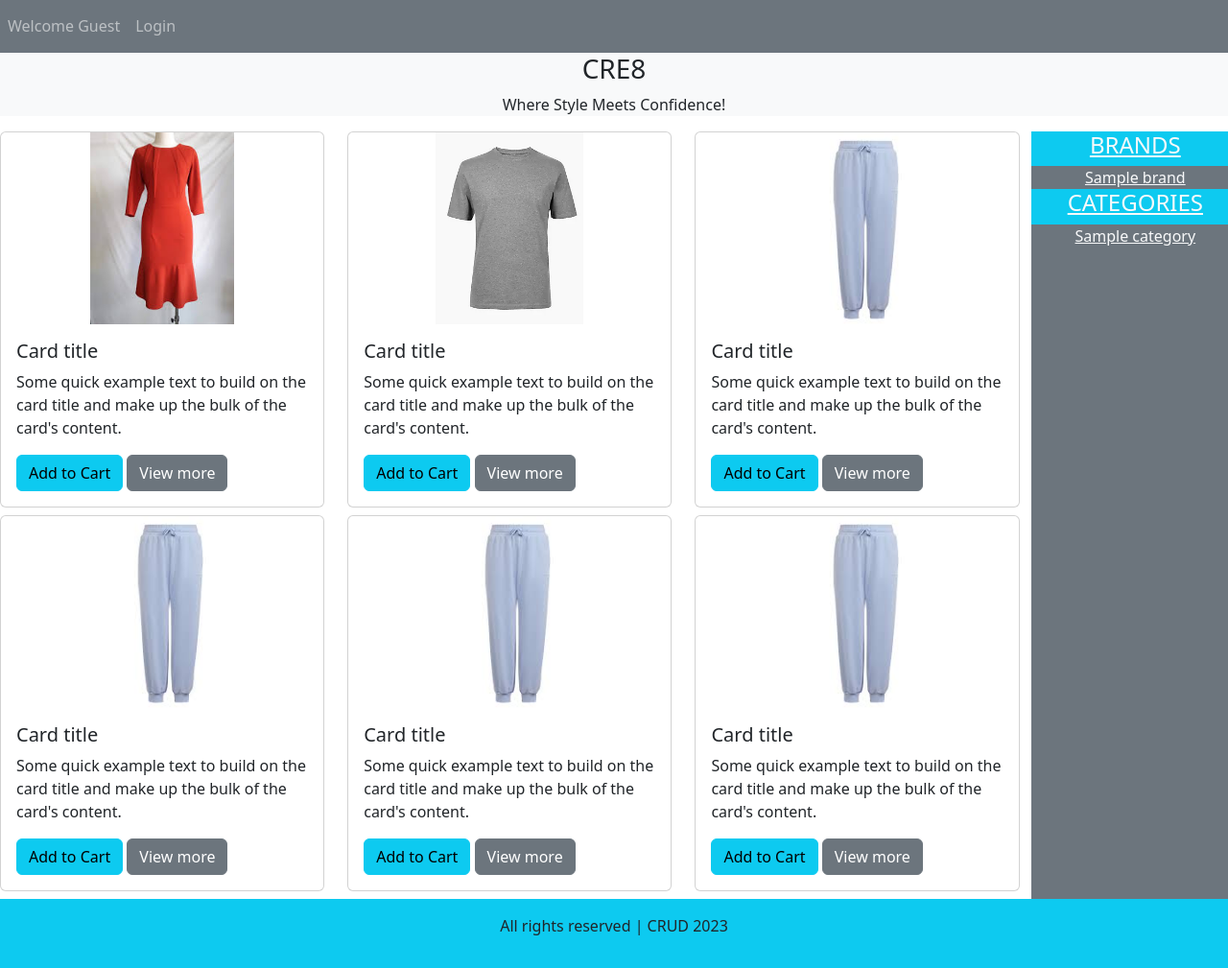
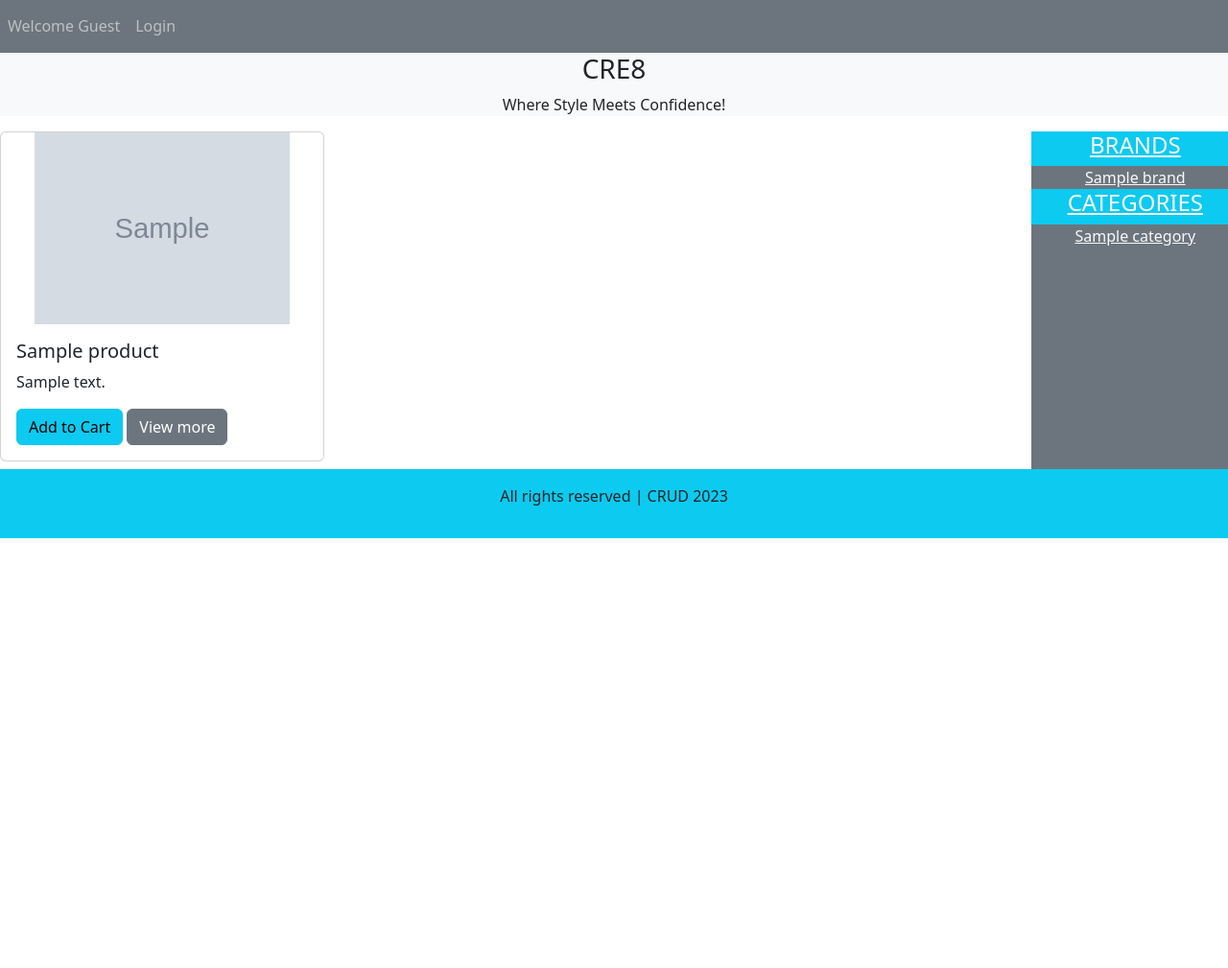
Before and after one commit to walts731/CRE8, a PHP site: page /index.php in a window 1280 px wide. Shown: the part 105-1114 px from the top of the page at 96% size. After the commit the page ends 666 px from the top, so only its background shows below. Run offline with PHP 8.4, Linux system fonts and the light colour scheme; tables that the repository leaves empty or names only in its code hold one stand-in row (values such as "Sample post"); grey boxes marked "Sample" are stand-in pictures.

Commit message:
displaying dynamic products

```diff
--- a/index.php
+++ b/index.php
@@ -76,76 +76,40 @@ include('includes/connect.php');
   <!-- fourth child -->
   <div class="row">
     <div class="col-md-10">
+      <!-- products -->
       <div class="row">
-        <div class="col-md-4 mb-2">
-        <div class="card">
-  <img src="./img/dress.jpg" class="card-img-top" alt="...">
-  <div class="card-body">
-    <h5 class="card-title">Card title</h5>
-    <p class="card-text">Some quick example text to build on the card title and make up the bulk of the card's content.</p>
-    <a href="#" class="btn btn-info">Add to Cart</a>
-    <a href="#" class="btn btn-secondary">View more</a>
-  </div>
+  <!-- fetching products -->
+      <?php
+  $select_query="Select * from `products` order by rand() LIMIT 0,9";
+  $result_query=mysqli_query($con, $select_query);
+  //$row=mysqli_fetch_assoc($result_query);
+  //echo $row['product_title'];
+  while( $row=mysqli_fetch_assoc($result_query)){
+    $product_id=$row['product_id'];
+    $product_title=$row['product_title'];
+    $product_description=$row['product_description'];
+    $product_image1=$row['product_image1'];
+    $product_price=$row['product_price'];
+    $category_id=$row['category_id'];
+    $brand_id=$row['brand_id'];
+    echo "<div class='col-md-4 mb-2'>
+    <div class='card'>
+              <img src='./admin_area/product_images/$product_image1' class='card-img-top' alt='$product_title'>
+              <div class='card-body'>
+                <h5 class='card-title'>$product_title</h5>
+                <p class='card-text'>$product_description</p>
+                <a href='#' class='btn btn-info'>Add to Cart</a>
+                <a href='#' class='btn btn-secondary'>View more</a>
+              </div>
+      </div>
+    </div>";
+  }
+      ?>
+
+<!-- row end -->
 </div>
-        </div>
-        <div class="col-md-4 mb-2">
-        <div class="card">
-  <img src="./img/shirt.webp" class="card-img-top" alt="...">
-  <div class="card-body">
-    <h5 class="card-title">Card title</h5>
-    <p class="card-text">Some quick example text to build on the card title and make up the bulk of the card's content.</p>
-    <a href="#" class="btn btn-info">Add to Cart</a>
-    <a href="#" class="btn btn-secondary">View more</a>
-  </div>
+<!-- col end -->
 </div>
-        </div>
-        <div class="col-md-4 mb-2">
-        <div class="card">
-  <img src="./img/pants.jpg" class="card-img-top" alt="...">
-  <div class="card-body">
-    <h5 class="card-title">Card title</h5>
-    <p class="card-text">Some quick example text to build on the card title and make up the bulk of the card's content.</p>
-    <a href="#" class="btn btn-info">Add to Cart</a>
-    <a href="#" class="btn btn-secondary">View more</a>
-  </div>
-</div>
-        </div>
-        <div class="col-md-4 mb-2">
-        <div class="card">
-  <img src="./img/pants.jpg" class="card-img-top" alt="...">
-  <div class="card-body">
-    <h5 class="card-title">Card title</h5>
-    <p class="card-text">Some quick example text to build on the card title and make up the bulk of the card's content.</p>
-    <a href="#" class="btn btn-info">Add to Cart</a>
-    <a href="#" class="btn btn-secondary">View more</a>
-  </div>
-</div>
-        </div>
-        <div class="col-md-4 mb-2">
-        <div class="card">
-  <img src="./img/pants.jpg" class="card-img-top" alt="...">
-  <div class="card-body">
-    <h5 class="card-title">Card title</h5>
-    <p class="card-text">Some quick example text to build on the card title and make up the bulk of the card's content.</p>
-    <a href="#" class="btn btn-info">Add to Cart</a>
-    <a href="#" class="btn btn-secondary">View more</a>
-  </div>
-</div>
-        </div>
-        <div class="col-md-4 mb-2">
-        <div class="card">
-  <img src="./img/pants.jpg" class="card-img-top" alt="...">
-  <div class="card-body">
-    <h5 class="card-title">Card title</h5>
-    <p class="card-text">Some quick example text to build on the card title and make up the bulk of the card's content.</p>
-    <a href="#" class="btn btn-info">Add to Cart</a>
-    <a href="#" class="btn btn-secondary">View more</a>
-  </div>
-</div>
-        </div>
-      </div>
-    </div>
-    <!-- products -->
     <div class="col-md-2 bg-secondary p-0">
       <!-- brands -->
       <ul class="navbar-nav me-auto text-center">
```
Also changed, not shown: admin_area/insert_product.php (+42 -6 lines), admin_area/product_images/dress.jpg (added), admin_area/product_images/pants.jpg (added), admin_area/product_images/shirt.webp (added).
